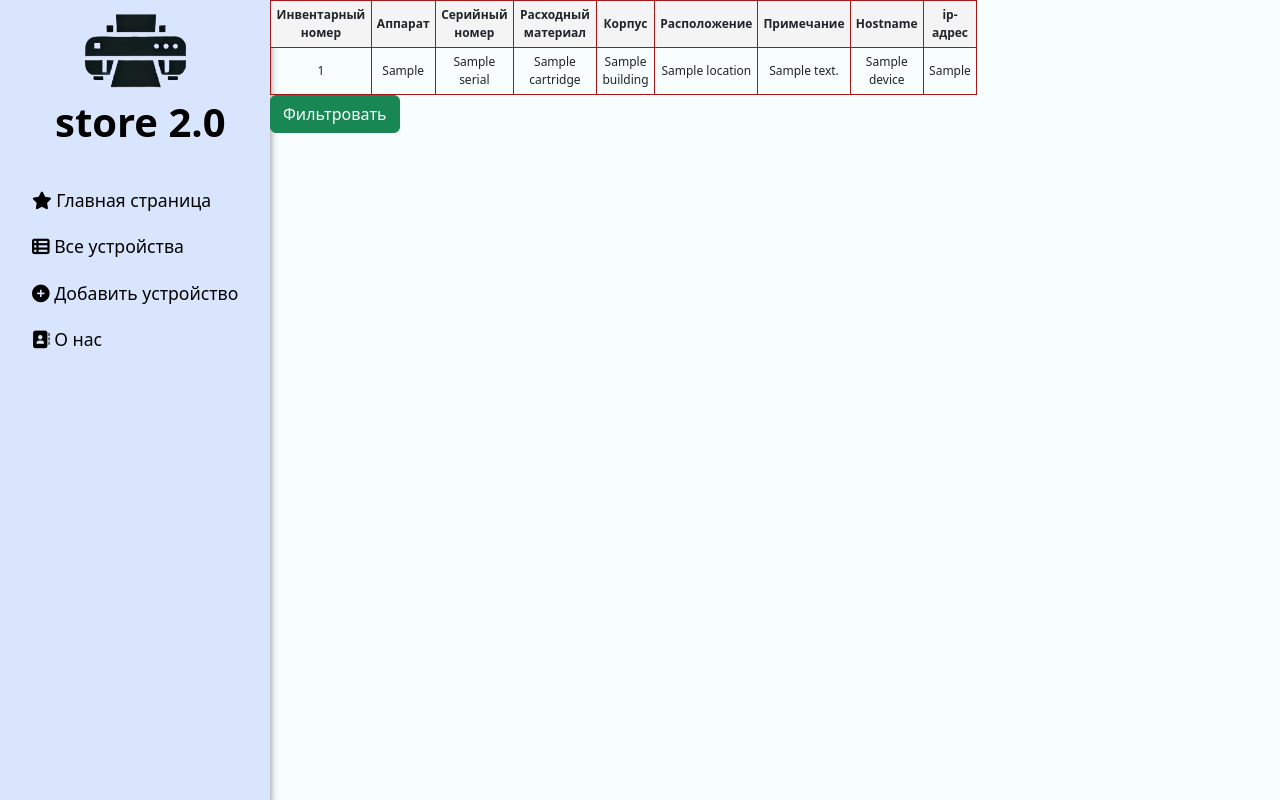
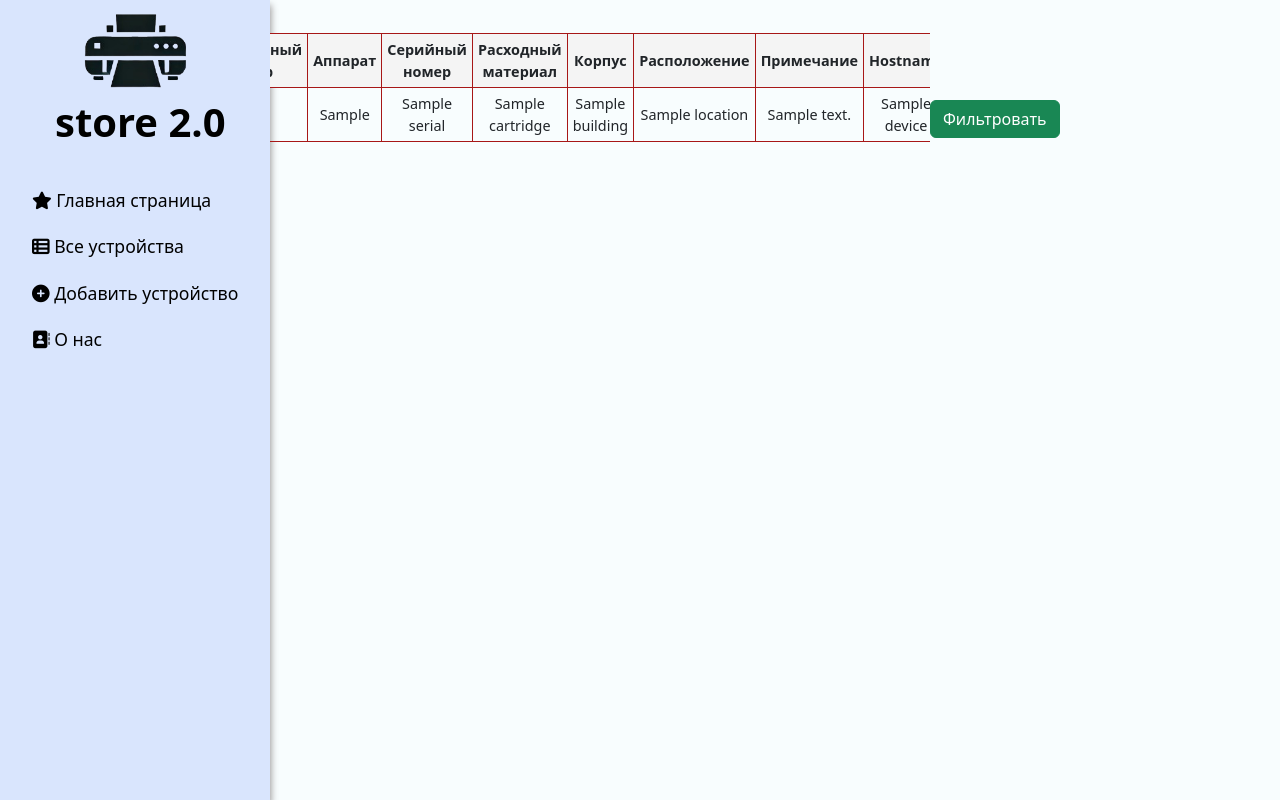
Before and after one commit to Voenkomp/appwebstore, a Django app: template main/templates/main/all_devices.html in a window 1280 px wide. Run offline with Django 5.2, Linux system fonts and the light colour scheme; the template is opened without the code that fills it: most values are stand-ins (such as "Sample title", 1, 10 or a date in 2020); some libraries are stand-ins or nearby versions.

Commit message:
add flexbox in all device list

```diff
--- a/adddevice/static/adddevice/css/adddevice.css
+++ b/adddevice/static/adddevice/css/adddevice.css
@@ -13,7 +13,7 @@
 
 .add-printer-form {
     margin-left: 20%;
-    width: 900px;
+    width: 500px;
     margin-top: 50px;
 }
 
--- a/main/static/main/css/main.css
+++ b/main/static/main/css/main.css
@@ -17,6 +17,10 @@ aside {
 main {
     flex-grow: 1;
     /* padding: 20px; */
+    display: grid;
+    grid-template-columns: 1fr 350px;
+    height: 100vh;
+
 }
 
 aside img {
@@ -29,7 +33,6 @@ aside img {
 
 aside .text-logo {
     font-size: 40px;
-    /* margin-left: 10px; */
     font-weight: bold;
     position: relative;
     color: black;
@@ -64,12 +67,6 @@ aside ul a:hover {
     transform: scale(1.02);
 }
 
-main .filter-device {
-
-    width: 30%;
-    flex-shrink: 0;
-
-}
 
 .custom-form {
     position: relative;
@@ -84,11 +81,6 @@ main .features {
     width: 75%;
 }
 
-/* form {
-    margin-left: 20%;
-    width: 500px;
-    margin-top: 50px;
-} */
 
 .form-control {
     padding-left: 20px;
@@ -96,14 +88,29 @@ main .features {
 
 /* Настройки положения таблицы на странице 'все устройства' */
 .table-set {
-    /* position: absolute; */
-    max-width: 70%;
-    /* float: center; */
-    /* margin-top: 2%; */
+    display: flex;
+    justify-content: center;
+    align-items: flex-start;
+    overflow-y: auto;
+    padding-top: 5%;
+    height: 100vh;
+    max-width: 100%;
+
+}
+
+/* Стили фильтра для поиска в таблице на странице "все устройства" */
+main .filter-device {
+    position: sticky;
+    /* right: 0; */
+    top: 0;
+    height: 100vh;
+    padding-top: 100px;
+
 }
 
 table {
-    font-size: 12px;
+    font-size: 90%;
+    /* margin-left: 100px; */
 }
 
 th,
@@ -125,6 +132,8 @@ main .lower {
     width: 75%;
 }
 
+
+
 /* .select2-container .select2-selection--single .select2-selection__rendered {
     padding-right: 30px !important; */
 /* Смещение текста вправо */
--- a/main/templates/main/layout.html
+++ b/main/templates/main/layout.html
@@ -16,6 +16,7 @@
     <link rel="stylesheet"
         href="https://cdn.jsdelivr.net/npm/select2-bootstrap-5-theme@1.3.0/dist/select2-bootstrap-5-theme.min.css">
     {{ form.media }}
+    <link rel="icon" href="{% static 'main/img/logo_store_v2.png' %}" />
 </head>
 
 <body>
--- a/store/settings.py
+++ b/store/settings.py
@@ -84,7 +84,7 @@ DATABASES = {
         "NAME": "storedb2_0",
         "USER": "admin",
         "PASSWORD": "doyouwannaenter",
-        "HOST": "srvbase",
+        "HOST": "192.168.1.56",
         "PORT": "32768",
     }
 }
```
